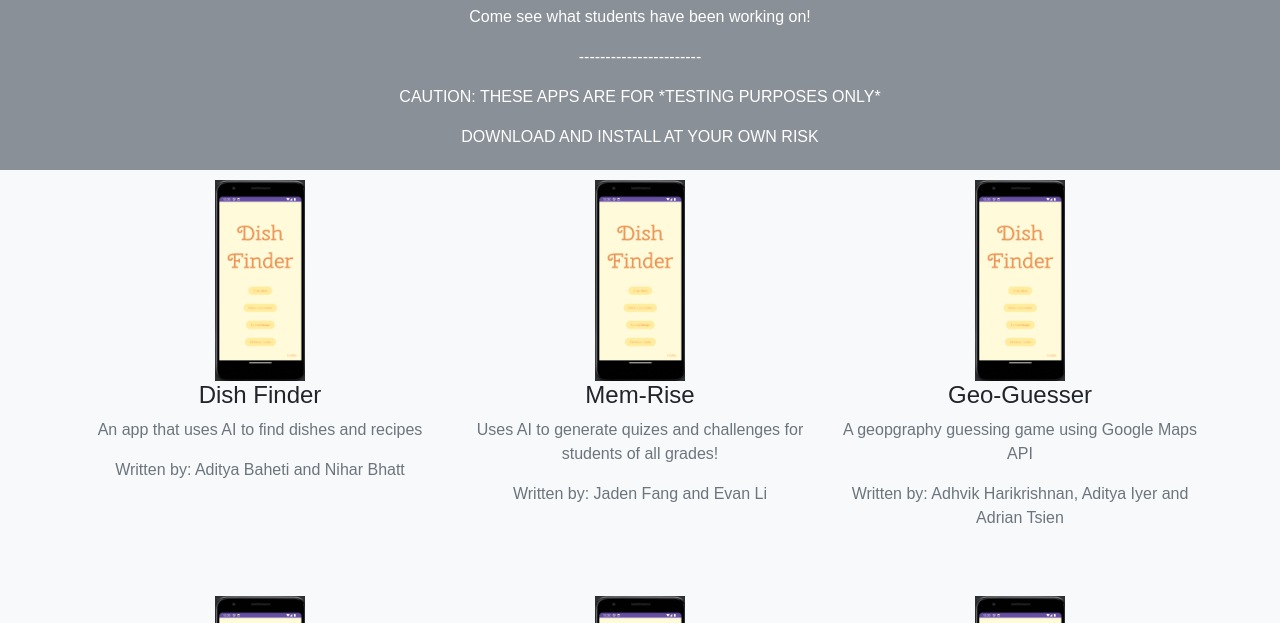
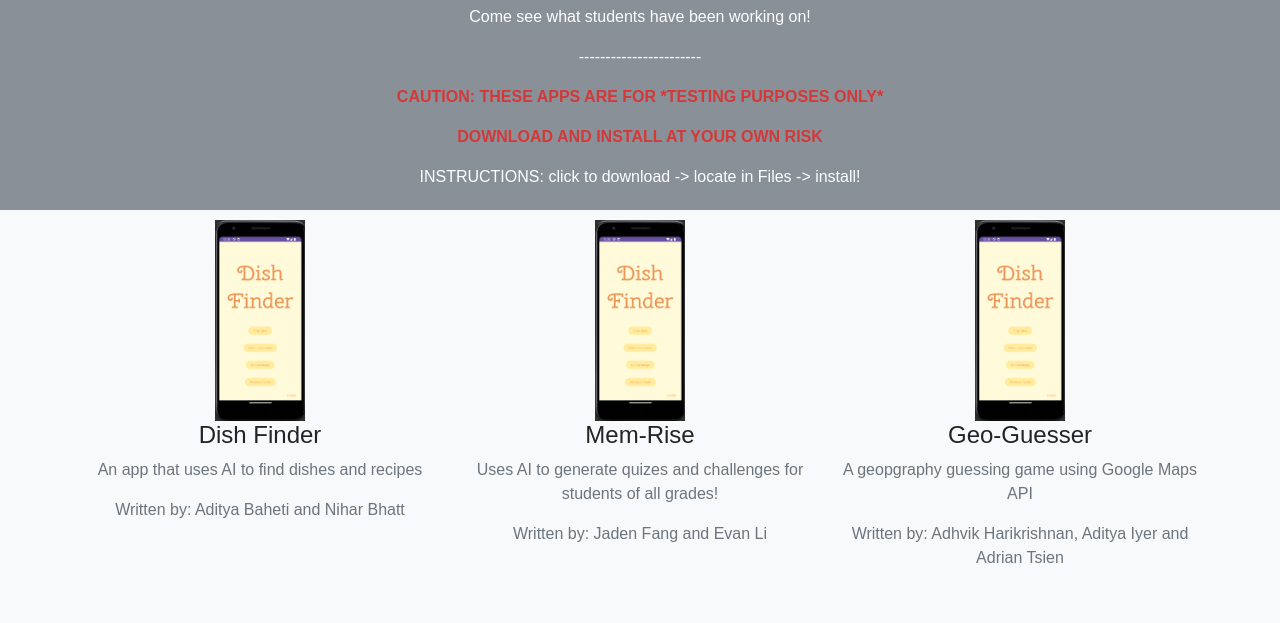
Before and after one commit to ajackrel/PortfolioSite, a plain HTML site: page index.html in a window 1280 px wide. Shown: the part 98-721 px from the top of the page. Drawn offline with nearby package versions, Linux system fonts and the light colour scheme.

Commit message:
Update index.html

```diff
--- a/index.html
+++ b/index.html
@@ -37,6 +37,11 @@
   .portfolio-item {
     padding: 10px;
     margin-bottom: 30px;
+  }
+
+  #warning{
+    color:rgb(200, 8, 8);
+    font-weight: bold;
   }
 
   footer {
@@ -87,8 +92,9 @@
     <h3>Welcome to the Stratford Prep Android App Gallery</h3>
     <p>Come see what students have been working on!</p>
     <p>-----------------------</p>
-    <p>CAUTION: THESE APPS ARE FOR *TESTING PURPOSES ONLY*</p>
-    <p>DOWNLOAD AND INSTALL AT YOUR OWN RISK</p>
+    <p id="warning">CAUTION: THESE APPS ARE FOR *TESTING PURPOSES ONLY*</p>
+    <p id="warning">DOWNLOAD AND INSTALL AT YOUR OWN RISK</p>
+    <p>INSTRUCTIONS: click to download -> locate in Files -> install!</p>
   </div>
 </header>
 
```
